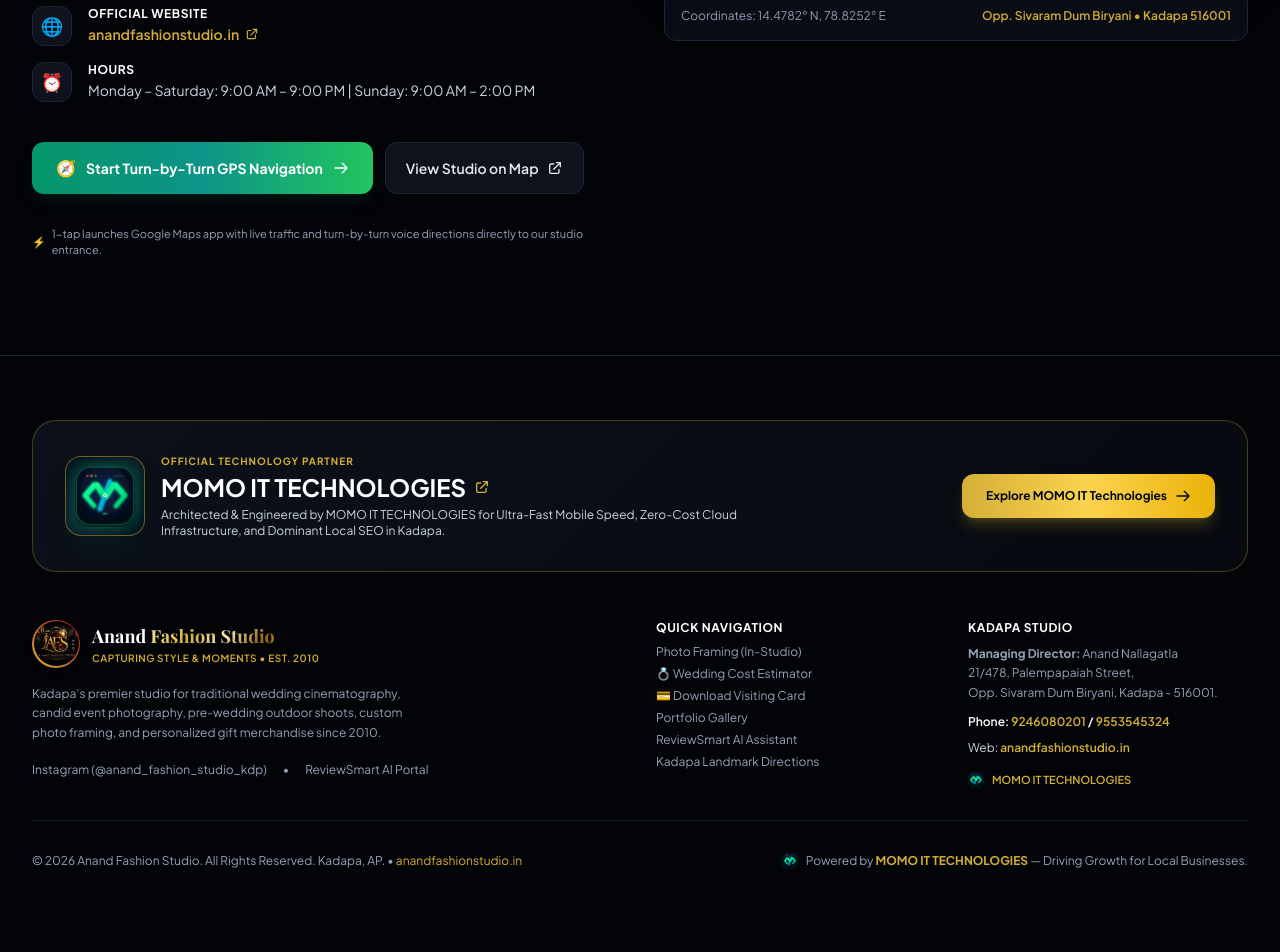
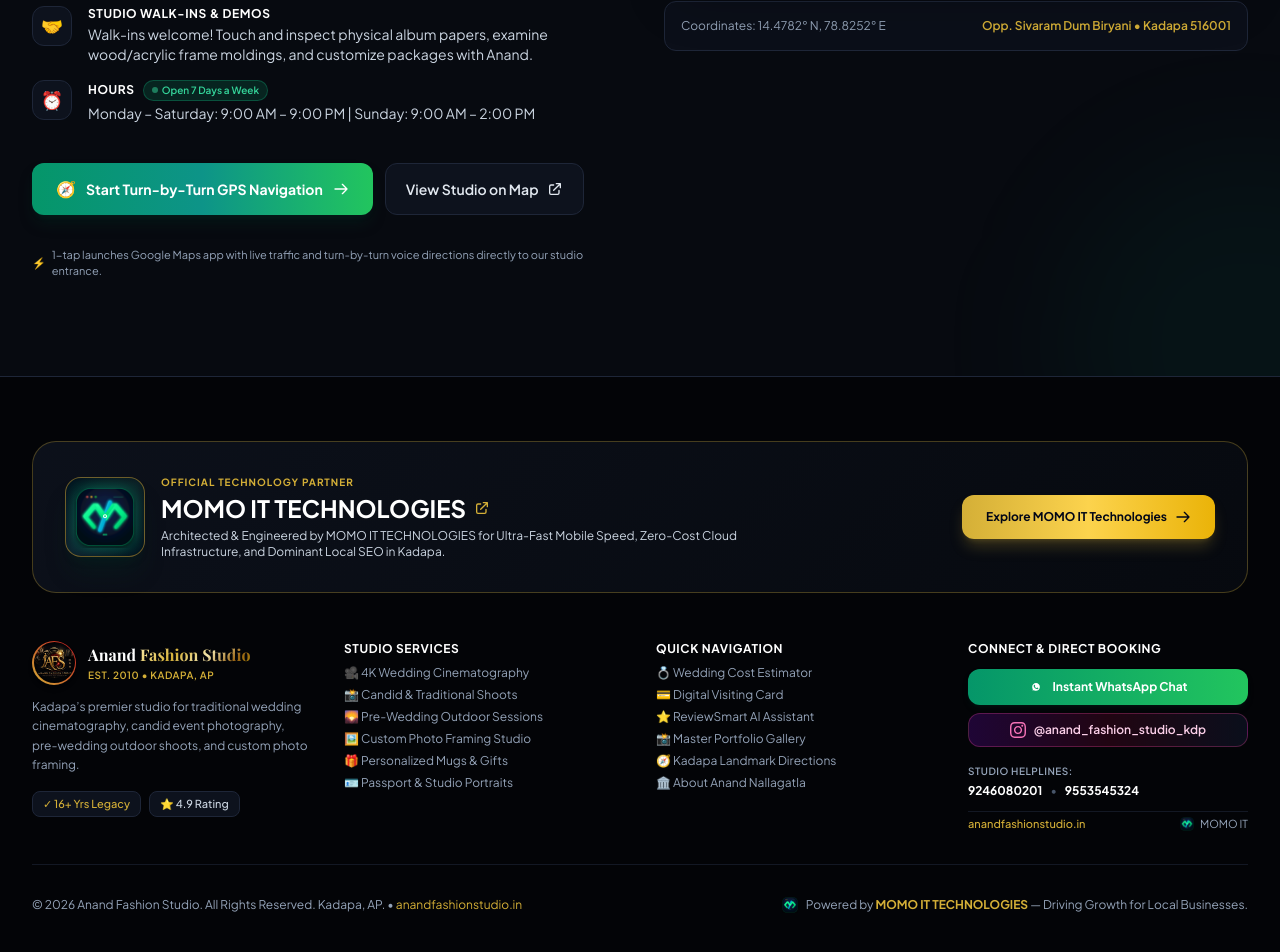
Before and after one commit to MomoPe-India/anand-fashion-studio, a plain HTML site: page index.html in a window 1280 px wide. Shown: the part 8510-9462 px from the top of the page. Before the commit the page ends 9427 px from the top, so only its background shows below. Drawn offline with nearby package versions, Linux system fonts and the light colour scheme; a web font is replaced by a local one.

Commit message:
Eliminate footer duplication and polish studio visit vs global footer UX

```diff
--- a/index.html
+++ b/index.html
@@ -1418,8 +1418,10 @@
   </section>
 
   <!-- Location, Landmark Distance Guide & Map Section -->
-  <section id="contact" class="py-24 bg-brand-darker relative border-t border-brand-border">
-    <div class="max-w-7xl mx-auto px-4 sm:px-6 lg:px-8">
+  <section id="contact" class="py-24 bg-brand-dark relative border-t border-brand-border overflow-hidden">
+    <div class="absolute -top-40 -left-40 w-96 h-96 bg-brand-gold/5 rounded-full blur-3xl pointer-events-none"></div>
+    <div class="absolute -bottom-40 -right-40 w-96 h-96 bg-emerald-500/5 rounded-full blur-3xl pointer-events-none"></div>
+    <div class="max-w-7xl mx-auto px-4 sm:px-6 lg:px-8 relative z-10">
       <div class="grid grid-cols-1 lg:grid-cols-2 gap-12 items-center">
 
         <!-- Contact Details & Landmark Guide -->
@@ -1504,18 +1506,16 @@
               </div>
             </div>
 
-            <!-- Official Website -->
+            <!-- Studio Walk-ins & Demos -->
             <div class="flex items-start gap-4">
               <div class="w-10 h-10 rounded-xl bg-brand-card border border-brand-border flex items-center justify-center text-brand-gold text-lg flex-shrink-0">
-                🌐
+                🤝
               </div>
               <div>
-                <h4 class="text-xs font-bold text-white uppercase tracking-wider">Official Website</h4>
-                <a href="https://anandfashionstudio.in" target="_blank" rel="noopener noreferrer"
-                   class="text-xs sm:text-sm text-brand-gold hover:text-white font-semibold mt-0.5 inline-flex items-center gap-1.5 transition-colors">
-                  <span>anandfashionstudio.in</span>
-                  <svg class="w-3.5 h-3.5" fill="none" stroke="currentColor" viewBox="0 0 24 24"><path stroke-linecap="round" stroke-linejoin="round" stroke-width="2" d="M10 6H6a2 2 0 00-2 2v10a2 2 0 002 2h10a2 2 0 002-2v-4M14 4h6m0 0v6m0-6L10 14"></path></svg>
-                </a>
+                <h4 class="text-xs font-bold text-white uppercase tracking-wider">Studio Walk-ins & Demos</h4>
+                <p class="text-xs sm:text-sm text-slate-300 mt-0.5 leading-relaxed">
+                  Walk-ins welcome! Touch and inspect physical album papers, examine wood/acrylic frame moldings, and customize packages with Anand.
+                </p>
               </div>
             </div>
 
@@ -1525,7 +1525,13 @@
                 ⏰
               </div>
               <div>
-                <h4 class="text-xs font-bold text-white uppercase tracking-wider">Hours</h4>
+                <div class="flex items-center gap-2">
+                  <h4 class="text-xs font-bold text-white uppercase tracking-wider">Hours</h4>
+                  <span class="inline-flex items-center gap-1 px-2 py-0.5 rounded-full bg-emerald-500/15 border border-emerald-500/30 text-emerald-400 text-[10px] font-semibold">
+                    <span class="w-1.5 h-1.5 rounded-full bg-emerald-400 animate-pulse"></span>
+                    Open 7 Days a Week
+                  </span>
+                </div>
                 <p class="text-xs sm:text-sm text-slate-300 mt-0.5">
                   Monday – Saturday: 9:00 AM – 9:00 PM | Sunday: 9:00 AM – 2:00 PM
                 </p>
@@ -1613,68 +1619,101 @@
         </a>
       </div>
 
-      <!-- Footer Columns -->
-      <div class="grid grid-cols-1 md:grid-cols-4 gap-8 mb-8">
-
-        <!-- Brand Info with Logo -->
-        <div class="space-y-4 md:col-span-2">
+      <!-- Footer Columns: 4 Distinct Non-Duplicated Hubs -->
+      <div class="grid grid-cols-1 sm:grid-cols-2 lg:grid-cols-4 gap-8 mb-8">
+
+        <!-- Col 1: Brand Authority & Heritage -->
+        <div class="space-y-3">
           <div class="flex items-center gap-3">
-            <div class="w-12 h-12 rounded-full p-[1.5px] bg-gradient-to-tr from-brand-gold to-brand-ruby shadow-md">
+            <div class="w-11 h-11 rounded-full p-[1.5px] bg-gradient-to-tr from-brand-gold to-brand-ruby shadow-md flex-shrink-0">
               <img src="assets/logo.jpg" alt="AFS Studio Logo" class="w-full h-full rounded-full object-cover">
             </div>
             <div>
-              <span class="text-lg font-serif font-bold text-white block">
+              <span class="text-base font-serif font-bold text-white block">
                 Anand <span class="gold-metallic-text">Fashion Studio</span>
               </span>
               <span class="text-[10px] text-brand-gold font-semibold uppercase tracking-wider block">
-                Capturing Style & Moments • Est. 2010
+                Est. 2010 • Kadapa, AP
               </span>
             </div>
           </div>
-          <p class="text-slate-400 text-xs max-w-sm leading-relaxed">
-            Kadapa’s premier studio for traditional wedding cinematography, candid event photography, pre-wedding outdoor shoots, custom photo framing, and personalized gift merchandise since 2010.
+          <p class="text-slate-400 text-xs leading-relaxed">
+            Kadapa’s premier studio for traditional wedding cinematography, candid event photography, pre-wedding outdoor shoots, and custom photo framing.
           </p>
-          <div class="flex items-center gap-4 pt-1">
-            <a href="https://instagram.com/anand_fashion_studio_kdp" target="_blank" rel="noopener noreferrer" class="text-slate-400 hover:text-brand-gold transition-colors">
-              Instagram (@anand_fashion_studio_kdp)
-            </a>
-            <span>•</span>
-            <a href="https://www.reviewsmart.online/r/anand-fashion-studio-bf84" target="_blank" rel="noopener noreferrer" class="text-slate-400 hover:text-brand-gold transition-colors">
-              ReviewSmart AI Portal
-            </a>
-          </div>
-        </div>
-
-        <!-- Quick Links -->
+          <div class="pt-1 flex flex-wrap items-center gap-2">
+            <span class="inline-flex items-center gap-1 px-2.5 py-1 rounded-lg bg-brand-card border border-brand-border text-[11px] text-brand-gold font-medium">
+              ✓ 16+ Yrs Legacy
+            </span>
+            <span class="inline-flex items-center gap-1 px-2.5 py-1 rounded-lg bg-brand-card border border-brand-border text-[11px] text-slate-300 font-medium">
+              ⭐ 4.9 Rating
+            </span>
+          </div>
+        </div>
+
+        <!-- Col 2: Studio Services Catalog -->
+        <div class="space-y-2">
+          <h4 class="text-white font-bold text-xs uppercase tracking-wider">Studio Services</h4>
+          <ul class="space-y-1.5 text-xs text-slate-400">
+            <li><a href="#services" class="hover:text-brand-gold transition-colors">🎥 4K Wedding Cinematography</a></li>
+            <li><a href="#services" class="hover:text-brand-gold transition-colors">📸 Candid & Traditional Shoots</a></li>
+            <li><a href="#services" class="hover:text-brand-gold transition-colors">🌄 Pre-Wedding Outdoor Sessions</a></li>
+            <li><a href="#services" class="hover:text-brand-gold transition-colors">🖼️ Custom Photo Framing Studio</a></li>
+            <li><a href="#services" class="hover:text-brand-gold transition-colors">🎁 Personalized Mugs & Gifts</a></li>
+            <li><a href="#services" class="hover:text-brand-gold transition-colors">🪪 Passport & Studio Portraits</a></li>
+          </ul>
+        </div>
+
+        <!-- Col 3: Quick Navigation & Tools -->
         <div class="space-y-2">
           <h4 class="text-white font-bold text-xs uppercase tracking-wider">Quick Navigation</h4>
-          <ul class="space-y-1.5">
-            <li><a href="#services" class="hover:text-brand-gold">Photo Framing (In-Studio)</a></li>
-            <li><a href="#wedding-estimator" class="hover:text-brand-gold">💍 Wedding Cost Estimator</a></li>
-            <li><a href="#business-card" class="hover:text-brand-gold">💳 Download Visiting Card</a></li>
-            <li><a href="#portfolio" class="hover:text-brand-gold">Portfolio Gallery</a></li>
-            <li><a href="#reviews" class="hover:text-brand-gold">ReviewSmart AI Assistant</a></li>
-            <li><a href="#contact" class="hover:text-brand-gold">Kadapa Landmark Directions</a></li>
+          <ul class="space-y-1.5 text-xs text-slate-400">
+            <li><a href="#wedding-estimator" class="hover:text-brand-gold transition-colors">💍 Wedding Cost Estimator</a></li>
+            <li><a href="#business-card" class="hover:text-brand-gold transition-colors">💳 Digital Visiting Card</a></li>
+            <li><a href="reviews.html" class="hover:text-brand-gold transition-colors">⭐ ReviewSmart AI Assistant</a></li>
+            <li><a href="#portfolio" class="hover:text-brand-gold transition-colors">📸 Master Portfolio Gallery</a></li>
+            <li><a href="#contact" class="hover:text-brand-gold transition-colors">🧭 Kadapa Landmark Directions</a></li>
+            <li><a href="#about" class="hover:text-brand-gold transition-colors">🏛️ About Anand Nallagatla</a></li>
           </ul>
         </div>
 
-        <!-- Kadapa Local Hub -->
-        <div class="space-y-2">
-          <h4 class="text-white font-bold text-xs uppercase tracking-wider">Kadapa Studio</h4>
-          <p class="leading-relaxed">
-            <strong>Managing Director:</strong> Anand Nallagatla<br>
-            21/478, Palempapaiah Street,<br>
-            Opp. Sivaram Dum Biryani, Kadapa - 516001.
-          </p>
-          <p class="pt-1 text-white font-semibold">
-            Phone: <a href="tel:9246080201" class="text-brand-gold hover:underline">9246080201</a> / <a href="tel:9553545324" class="text-brand-gold hover:underline">9553545324</a>
-          </p>
-          <p class="pt-0.5 text-slate-300">
-            Web: <a href="https://anandfashionstudio.in" class="text-brand-gold hover:underline font-semibold">anandfashionstudio.in</a>
-          </p>
-          <div class="pt-2 flex items-center gap-2 text-[11px] text-slate-400">
-            <img src="assets/momo_it_logo.png" alt="Momo IT Logo" class="w-4 h-4 rounded object-contain">
-            <a href="https://www.momoittechnologies.com" target="_blank" rel="noopener noreferrer" class="text-brand-gold hover:underline font-semibold">MOMO IT TECHNOLOGIES</a>
+        <!-- Col 4: Direct Connect & Studio App (Replaces Duplicate Address Block) -->
+        <div class="space-y-3">
+          <h4 class="text-white font-bold text-xs uppercase tracking-wider">Connect & Direct Booking</h4>
+          <div class="space-y-2">
+            <!-- 1-Tap WhatsApp -->
+            <a href="https://wa.me/919246080201?text=Hello%20Anand%20Fashion%20Studio%2C%20I%20would%20like%20to%20enquire%20about%20your%20photography%20and%20studio%20services."
+               target="_blank" rel="noopener noreferrer"
+               class="flex items-center justify-center gap-2 px-3.5 py-2.5 rounded-xl bg-gradient-to-r from-emerald-600 to-green-500 hover:brightness-110 text-white font-bold text-xs shadow-md shadow-emerald-950/30 transition-all active:scale-95">
+              <svg class="w-4 h-4 fill-current flex-shrink-0" viewBox="0 0 24 24"><path d="M12.031 6.172c-3.181 0-5.767 2.586-5.768 5.766-.001 1.298.38 2.27 1.019 3.287l-.582 2.128 2.182-.573c.978.58 1.911.928 3.145.929 3.178 0 5.767-2.587 5.768-5.766 0-3.18-2.587-5.771-5.764-5.771zm3.392 8.244c-.144.405-.837.774-1.17.824-.299.045-.677.063-1.092-.069-.252-.08-.575-.187-.988-.365-1.739-.751-2.874-2.502-2.961-2.617-.087-.116-.708-.94-.708-1.793s.448-1.273.607-1.446c.159-.173.346-.217.462-.217l.332.007c.106.005.249-.04.39.298.144.347.491 1.2.534 1.287.043.087.072.188.014.304-.058.116-.087.188-.173.289l-.26.304c-.087.086-.177.18-.076.354.101.174.449.741.964 1.201.662.591 1.221.774 1.394.86.174.086.275.073.376-.044.101-.116.433-.506.549-.68.116-.173.231-.145.39-.086.159.058 1.011.477 1.184.564.173.087.289.13.332.202.043.073.043.419-.101.824z"/></svg>
+              <span>Instant WhatsApp Chat</span>
+            </a>
+
+            <!-- 1-Tap Instagram Follow Profile -->
+            <a href="https://www.instagram.com/anand_fashion_studio_kdp/"
+               target="_blank" rel="noopener noreferrer"
+               class="flex items-center justify-center gap-2 px-3 py-2 rounded-xl bg-gradient-to-r from-purple-950/50 via-pink-950/40 to-slate-900/60 border border-pink-500/30 hover:border-pink-500 text-pink-200 hover:text-white text-xs font-semibold transition-all">
+              <svg class="w-4 h-4 text-pink-400" fill="currentColor" viewBox="0 0 24 24"><path d="M12 2.163c3.204 0 3.584.012 4.85.07 3.252.148 4.771 1.691 4.919 4.919.058 1.265.069 1.645.069 4.849 0 3.205-.012 3.584-.069 4.849-.149 3.225-1.664 4.771-4.919 4.919-1.266.058-1.644.07-4.85.07-3.204 0-3.584-.012-4.849-.07-3.26-.149-4.771-1.699-4.919-4.92-.058-1.265-.07-1.644-.07-4.849 0-3.204.013-3.583.07-4.849.149-3.227 1.664-4.771 4.919-4.919 1.266-.057 1.645-.069 4.849-.069zm0-2.163c-3.259 0-3.667.014-4.947.072-4.358.2-6.78 2.618-6.98 6.98-.059 1.281-.073 1.689-.073 4.948 0 3.259.014 3.668.072 4.948.2 4.358 2.618 6.78 6.98 6.98 1.281.058 1.689.072 4.948.072 3.259 0 3.668-.014 4.948-.072 4.354-.2 6.782-2.618 6.979-6.98.059-1.28.073-1.689.073-4.948 0-3.259-.014-3.667-.072-4.947-.196-4.354-2.617-6.78-6.979-6.98-1.281-.059-1.69-.073-4.949-.073zm0 5.838c-3.403 0-6.162 2.759-6.162 6.162s2.759 6.163 6.162 6.163 6.162-2.759 6.162-6.163c0-3.403-2.759-6.162-6.162-6.162zm0 10.162c-2.209 0-4-1.79-4-4 0-2.209 1.791-4 4-4s4 1.791 4 4c0 2.21-1.791 4-4 4zm6.406-11.845c-.796 0-1.441.645-1.441 1.44s.645 1.44 1.441 1.44c.795 0 1.439-.645 1.439-1.44s-.644-1.44-1.439-1.44z"/></svg>
+              <span>@anand_fashion_studio_kdp</span>
+            </a>
+          </div>
+
+          <!-- Studio Phone Helplines -->
+          <div class="pt-1">
+            <span class="text-[10px] text-slate-400 uppercase tracking-wider font-semibold block">Studio Helplines:</span>
+            <div class="flex items-center gap-2 text-xs mt-1">
+              <a href="tel:9246080201" class="text-white hover:text-brand-gold font-bold transition-colors">9246080201</a>
+              <span class="text-slate-600">•</span>
+              <a href="tel:9553545324" class="text-white hover:text-brand-gold font-bold transition-colors">9553545324</a>
+            </div>
+          </div>
+
+          <!-- Studio Web Link & Partner Credit -->
+          <div class="pt-1 flex items-center justify-between text-[11px] text-slate-400 border-t border-brand-border/60">
+            <a href="https://anandfashionstudio.in" class="text-brand-gold hover:underline font-medium">anandfashionstudio.in</a>
+            <a href="https://www.momoittechnologies.com" target="_blank" rel="noopener noreferrer" class="hover:text-white transition-colors flex items-center gap-1.5">
+              <img src="assets/momo_it_logo.png" alt="Momo IT Logo" class="w-3.5 h-3.5 rounded object-contain">
+              <span>MOMO IT</span>
+            </a>
           </div>
         </div>
 
```
